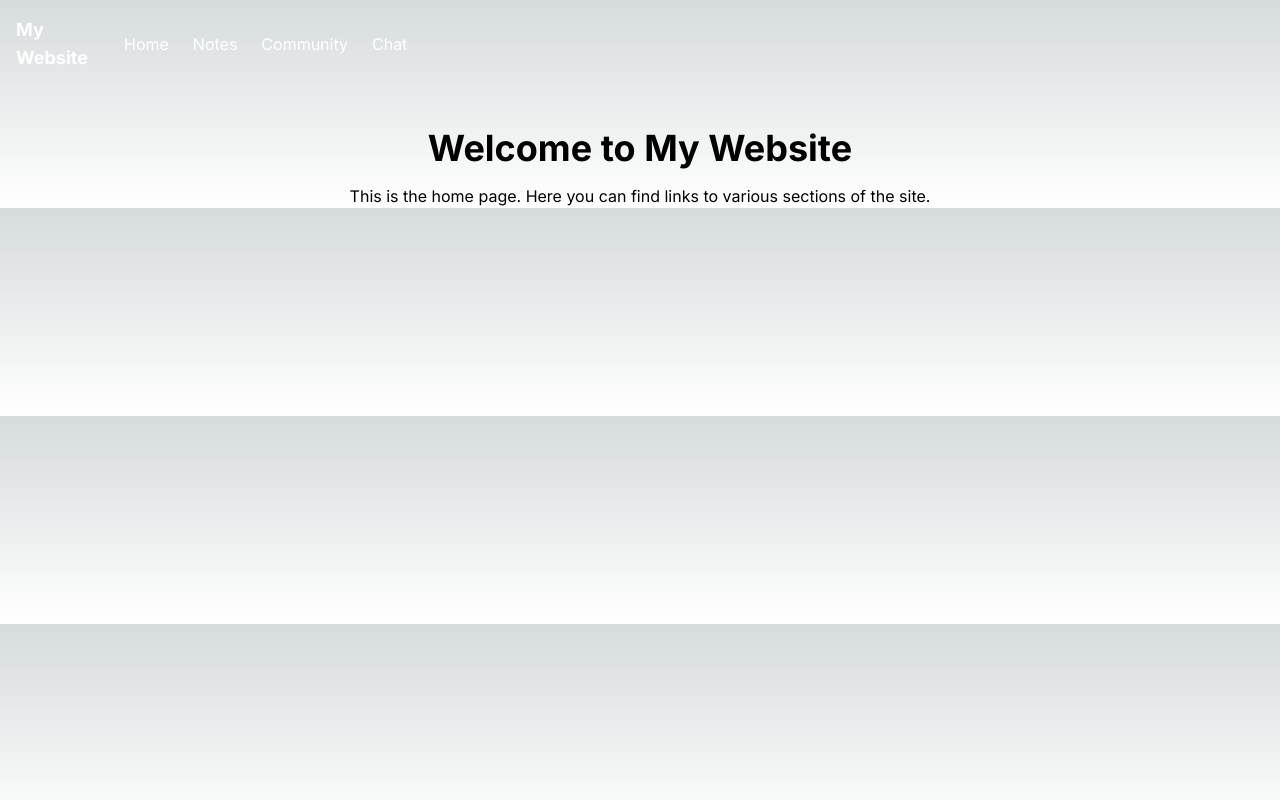
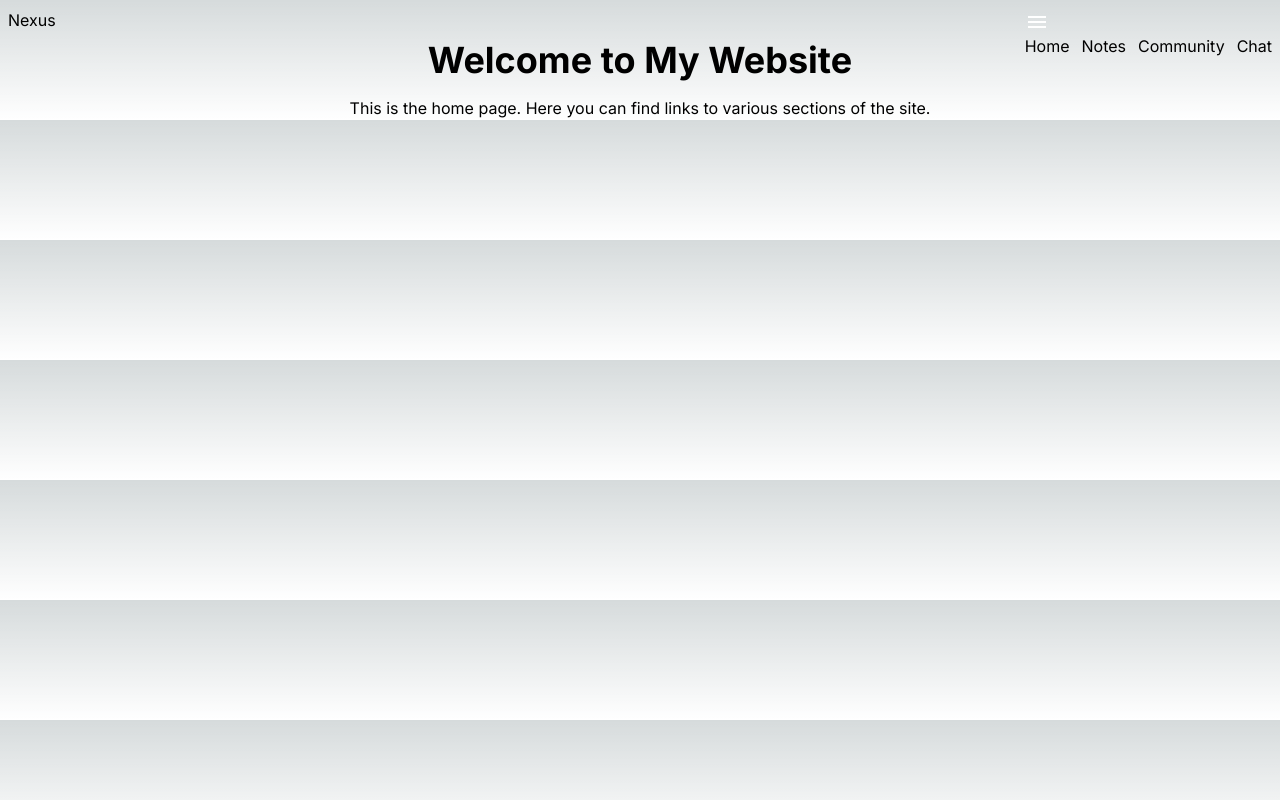
Before and after one commit to Cryptid09/project-md, a Next.js app in the folder client/: page / in a window 1280 px wide. Built offline with nearby package versions, Linux system fonts and the light colour scheme.

Commit message:
Initial 3

```diff
--- a/client/components/Navbar.jsx
+++ b/client/components/Navbar.jsx
@@ -3,7 +3,6 @@ import { useState } from "react";
 import Link from "next/link";
 import MenuIcon from "@mui/icons-material/Menu";
 import CloseIcon from "@mui/icons-material/Close";
-
 export default function Navbar() {
   const [isOpen, setIsOpen] = useState(false);
 
@@ -12,38 +11,31 @@ export default function Navbar() {
   };
 
   return (
-    <nav className=" p-4">
-      <div className=" mx-auto flex justify-between items-center">
+    <nav className="flex justify-between p-2 fixed top-0 w-full z-50">
       <Link href="/">
-          <div className="text-white text-lg font-bold">My Website</div>
+        <div>Nexus</div>
       </Link>
-        <div className="grid container">
-          <div className="md:hidden">
+
+      <div>
         <button
           onClick={toggleMenu}
-              className="text-white focus:outline-none"
+          className="hidden md:block text-white focus:outline-none"
         >
           {isOpen ? <CloseIcon /> : <MenuIcon />}
         </button>
-          </div>
-          <div
-            className={`flex-col md:flex-row md:flex md:items-center w-full md:w-auto ${isOpen ? "block" : "hidden"} md:block`}
-          >
+        <div className={`${isOpen ? `block` : `hidden`} gap-3 grid md:flex`}>
           <Link href="/">
-              <div className="text-white px-3 py-2 block md:inline">Home</div>
+            <div>Home</div>
           </Link>
           <Link href="/notes">
-              <div className="text-white px-3 py-2 block md:inline">Notes</div>
+            <div>Notes</div>
           </Link>
           <Link href="/community">
-              <div className="text-white px-3 py-2 block md:inline">
-                Community
-              </div>
+            <div>Community</div>
           </Link>
           <Link href="/chat">
-              <div className="text-white px-3 py-2 block md:inline">Chat</div>
+            <div>Chat</div>
           </Link>
-          </div>
         </div>
       </div>
     </nav>
```
Lines whose indentation alone changed are shown as unchanged.
